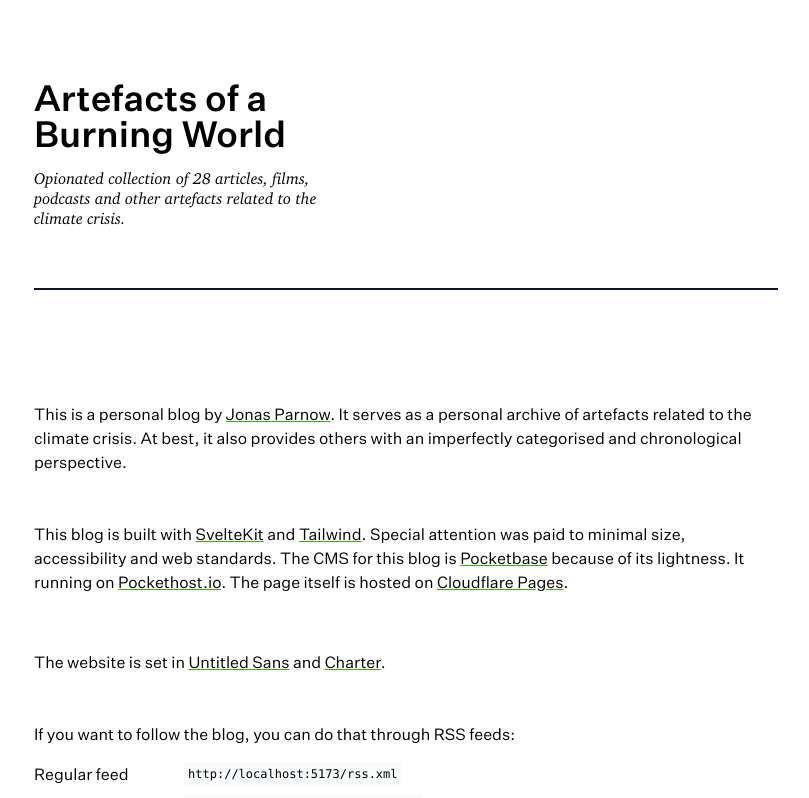
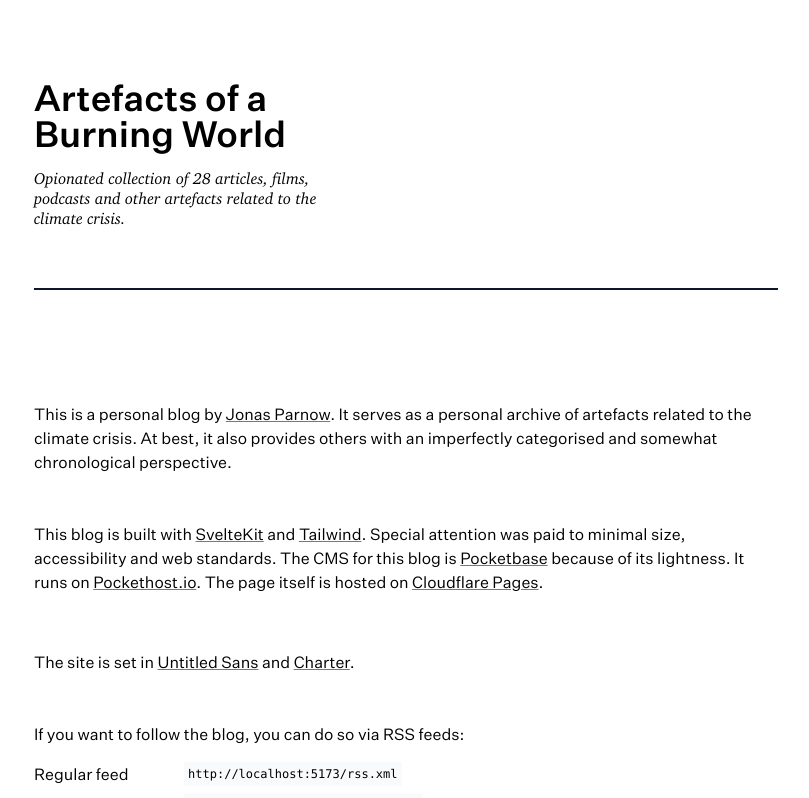
Before and after one commit to jnsprnw/climate-blog, a SvelteKit app: page /about in a window 1280 px wide. Shown: the top 798 px of the page, without its empty margins (234-1043 px from the left). Built offline with nearby package versions, Linux system fonts and the light colour scheme; no server answers.

Commit message:
Typo fixes

```diff
--- a/src/routes/about/+page.svelte
+++ b/src/routes/about/+page.svelte
@@ -4,25 +4,25 @@
 
 <section>
 	<p>
-		This is a personal blog by <a href="https://jonasparnow.com">Jonas Parnow</a>. It serves as a
-		personal archive of artefacts related to the climate crisis. At best, it also provides others
-		with an imperfectly categorised and chronological perspective.
+		This is a personal blog by <a rel="author" href="https://jonasparnow.com">Jonas Parnow</a>. It
+		serves as a personal archive of artefacts related to the climate crisis. At best, it also
+		provides others with an imperfectly categorised and somewhat chronological perspective.
 	</p>
 </section>
 <p>
 	This blog is built with <a href="https://kit.svelte.dev/">SvelteKit</a> and
 	<a href="https://tailwindcss.com/">Tailwind</a>. Special attention was paid to minimal size,
 	accessibility and web standards. The CMS for this blog is
-	<a href="https://pocketbase.io/">Pocketbase</a> because of its lightness. It running on
+	<a href="https://pocketbase.io/">Pocketbase</a> because of its lightness. It runs on
 	<a href="https://pockethost.io/">Pockethost.io</a>. The page itself is hosted on
 	<a href="https://www.cloudflare.com/">Cloudflare Pages</a>.
 </p>
 <p>
-	The website is set in <a href="https://klim.co.nz/retail-fonts/untitled-sans/">Untitled Sans</a>
+	The site is set in <a href="https://klim.co.nz/retail-fonts/untitled-sans/">Untitled Sans</a>
 	and <a href="https://practicaltypography.com/charter.html">Charter</a>.
 </p>
 <section>
-	<p>If you want to follow the blog, you can do that through RSS feeds:</p>
+	<p>If you want to follow the blog, you can do so via RSS feeds:</p>
 	<ul class="grid sm:grid-cols-[auto_1fr] gap-x-2 gap-y-2 my-4">
 		<li class="grid grid-cols-subgrid sm:col-span-2">
 			<span>Regular feed</span>
```
